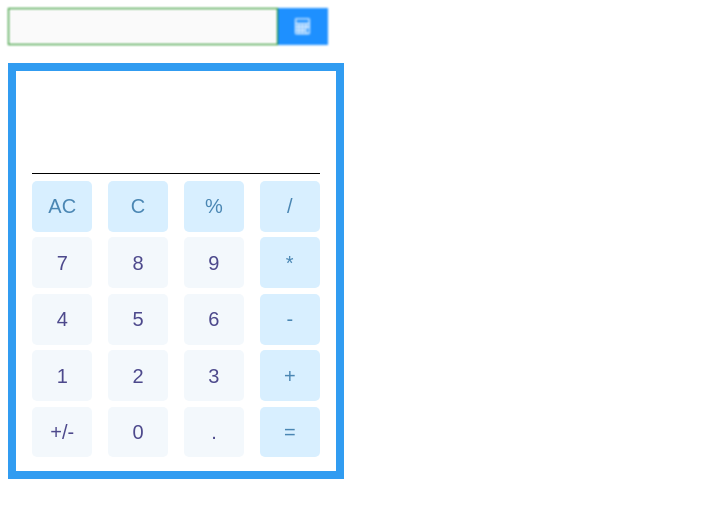
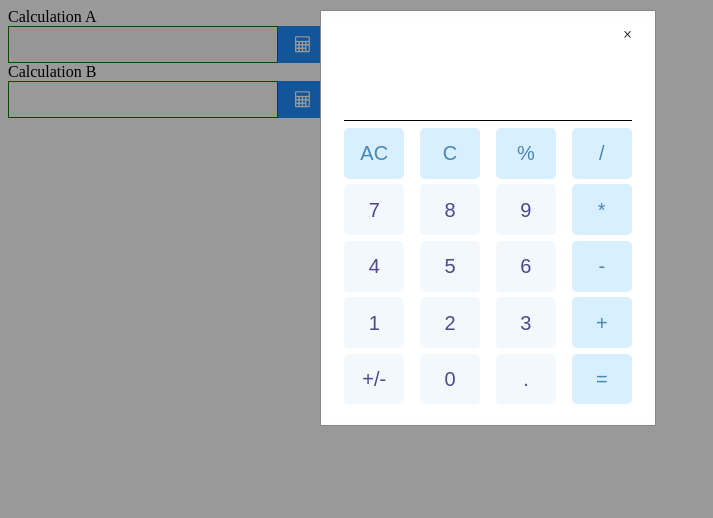
Before and after one commit to SalodhiaRishav/FieldCalculator, a Vue app: page / in a window 1280 px wide. Both pictures are taken after a click on the icon 303 px from the left and 26 px from the top of the page. Shown: the top 518 px of the page, without its empty margins (0-713 px from the left). Built offline with nearby package versions, Linux system fonts and the light colour scheme.

Commit message:
added modal

```diff
--- a/src/App.vue
+++ b/src/App.vue
@@ -1,5 +1,9 @@
 <template>
   <div id="app">
+
+    Calculation A
+    <CalculatorInput/>
+    Calculation B
     <CalculatorInput/>
   </div>
 </template>
--- a/src/components/Calculator.vue
+++ b/src/components/Calculator.vue
@@ -3,10 +3,10 @@
      <div class="calculatorBox">
         <div class="resultBox">
             <div class="memoryBox">
-
+                 <span class="closeCalcBtn" @click="onCloseCalcBtn">&times;</span>
             </div>
             <div class="expressionBox">
-                <div type="text" class="expressionInputBox">
+                <div type="text" class="expressionInputBox" :class="{'afterInputLimit':showSmallFont,'beforeInputLimit':!showSmallFont}">
                     {{expressionString}}
                 </div>
             </div>
@@ -42,16 +42,25 @@ export default {
     props:['defaultResultValue'],
     data(){
         return{
+            maxCharAllowedInCalcInput:27,
+            maxCharLimitForBigFont:14,
             expressionString:this.defaultResultValue,
             validInputString:"1234567890.%*-+/=",
             operatorString:".%*-+/",
             resultOperatorString:"%*+/"
         }
     },
+    computed:{
+        showSmallFont (){
+            const stringLength = this.expressionString.length;
+            if(stringLength > this.maxCharLimitForBigFont)
+            {
+                return true;
+            }
+            return false;
+        }
+    },
     mounted(){
-        // const acButton=this.$refs.acButton;
-        // acButton.focus();
-        // acButton.click();
         window.addEventListener("keypress", e => {
              let pressedKey = String.fromCharCode(e.keyCode);
              this.onCalcKeyPress(null,pressedKey);
@@ -70,8 +79,12 @@ export default {
           });
     },
     methods:{
+        onCloseCalcBtn(){
+            this.$emit("closeBtnClicked")
+        },
         onCalcKeyPress(e,keyValue)
         {
+
             if(e !==null)
             {
                 e.target.blur();
@@ -106,6 +119,10 @@ export default {
             }
             else
             {
+                if(this.expressionString.length > this.maxCharAllowedInCalcInput)
+                {
+                    return ;
+                }
                 if (this.validInputString.indexOf(keyValue) === -1)
                 {
                     return;
@@ -128,6 +145,10 @@ export default {
 </script>
 
 <style scoped>
+.closeCalcBtn{
+    float:right;
+    cursor: pointer;
+}
 button{
     cursor: pointer;
 }
@@ -172,6 +193,16 @@ button:focus {
     height:67%;
     background-color: #FFFFFF;
 }
+
+.beforeInputLimit{
+    font-size:28px;
+    line-height: 320%;
+}
+
+.afterInputLimit{
+    font-size:20px;
+    line-height: 500%;
+}
 .expressionInputBox{
     width:100%;
     height:100%;
@@ -181,8 +212,6 @@ button:focus {
     border-left:0px;
     background-color: #FFFFFF;
     text-align: right;
-    font-size:28px;
-    line-height: 320%;
 }
 .buttonBox{
     width:90%;
--- a/src/components/CalculatorInput.vue
+++ b/src/components/CalculatorInput.vue
@@ -6,9 +6,11 @@
         :disabled="showCalculator"
         @keyup ="onEnterPressed">
         <i class="fa fa-calculator icon" @click="onClickCalculatorIcon"></i>
+        <div  v-if="showCalculator" class="modal">
+                <calculator class="modal-content" :defaultResultValue="calculatorValue" @closeBtnClicked="closeCalc" @calcEnterPressed="onCalcEnterPressed"></calculator>
         </div>
-  <br>
-  <calculator v-if="showCalculator" :defaultResultValue="calculatorValue"  @calcEnterPressed="onCalcEnterPressed"></calculator>
+    </div>
+
 </div>
 </template>
 
@@ -76,6 +78,11 @@ export default {
         }
     },
     methods:{
+
+        closeCalc()
+        {
+            this.showCalculator=false;
+        },
         onEnterPressed(e)
         {
             if(e.keyCode === 13)
@@ -92,13 +99,11 @@ export default {
         },
         onCalcEnterPressed(e){
             this.inputFieldValue = e.result;
-            this.blurInput=false;
             this.showCalculator=false;
         },
         onClickCalculatorIcon()
         {
-            this.blurInput=!this.showCalculator;
-            this.showCalculator= !this.showCalculator;
+            this.showCalculator= true;
         },
 
     }
@@ -110,6 +115,42 @@ export default {
 <style scoped>
 body {font-family: Arial, Helvetica, sans-serif;}
 * {box-sizing: border-box;}
+
+.modal {
+  position: fixed; /* Stay in place */
+  z-index: 1; /* Sit on top */
+  left: 0;
+  top: 0;
+  width: 100%; /* Full width */
+  height: 100%; /* Full height */
+  overflow: auto; /* Enable scroll if needed */
+  background-color: rgb(0,0,0); /* Fallback color */
+  background-color: rgba(0,0,0,0.4); /* Black w/ opacity */
+}
+
+/* Modal Content/Box */
+.modal-content {
+  background-color: #fefefe;
+  position:absolute;
+  top:10px;
+  left:320px;
+  border: 1px solid #888;
+}
+
+/* The Close Button */
+.close {
+  color: #aaa;
+  float: right;
+  font-size: 28px;
+  font-weight: bold;
+}
+
+.close:hover,
+.close:focus {
+  color: black;
+  text-decoration: none;
+  cursor: pointer;
+}
 
 .someBlur{
 filter: blur(1px);
```
Lines whose indentation alone changed are shown as unchanged.
